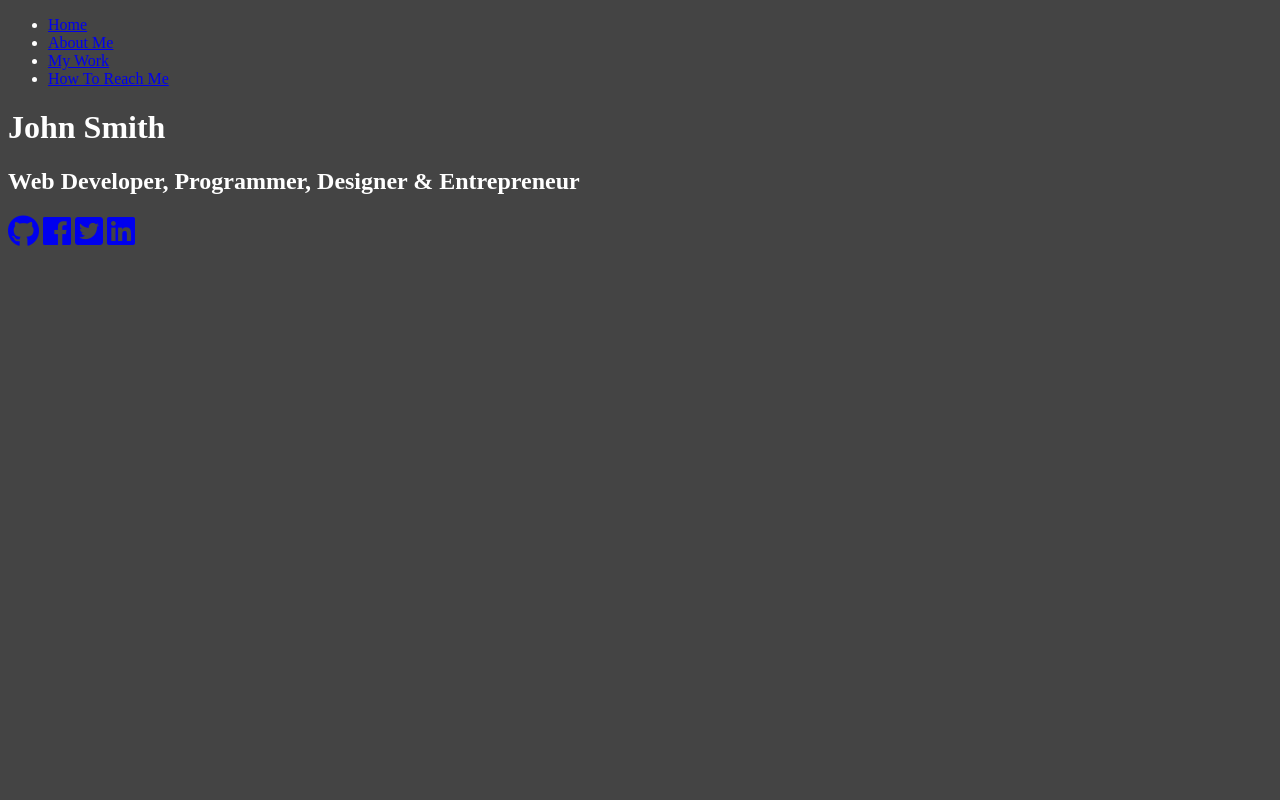
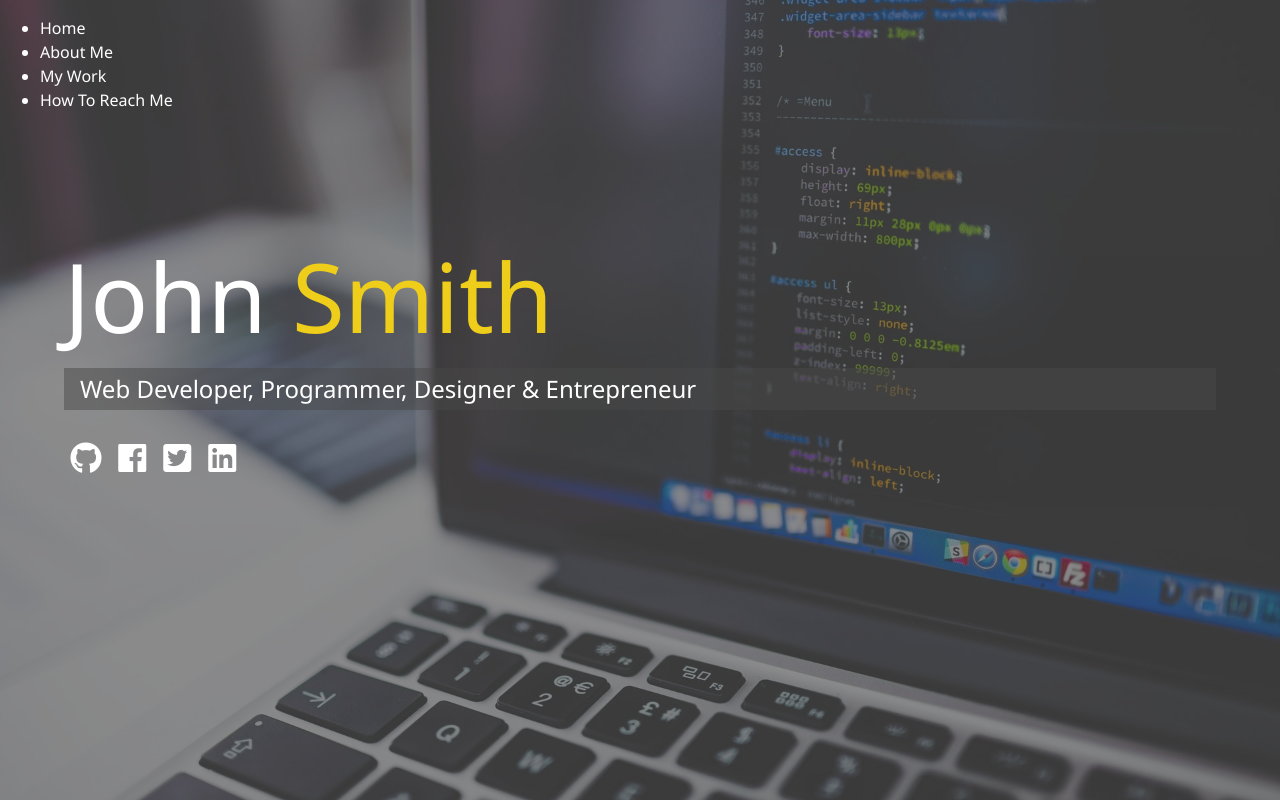
Before and after one commit to AgkTF/Portfolio_website, a website: page dist/index.html in a window 1280 px wide. Drawn offline with nearby package versions, Linux system fonts and the light colour scheme; files that its build step writes are made by us from their sources.

Commit message:
Add congif.scss file

```diff
--- /dev/null
+++ b/scss/_config.scss
@@ -0,0 +1,30 @@
+$primary-color: #444;
+$secondary-color: #eece1a;
+$show-home-image: true;
+$home-image: url(../img/background.jpg);
+$background-opacity: 0.6;
+
+@mixin easeOut {
+    transition: all 0.5s ease-out;
+}
+
+@mixin background {
+    @if $show-home-image {
+        &#bg-img {
+            background: $home-image;
+            background-attachment: fixed;
+            background-size: cover;
+
+            &:after {
+                content: "";
+                position: absolute;
+                top: 0;
+                right: 0;
+                width: 100%;
+                height: 100%;
+                z-index: -1;
+                background: rgba($primary-color, $background-opacity);
+            }
+        }
+    }
+}
--- a/scss/main.scss
+++ b/scss/main.scss
@@ -1,6 +1,74 @@
-$primary-color: #444;
+@import "config";
+
+* {
+    box-sizing: border-box;
+}
 
 body {
+    @include background();
     background-color: $primary-color;
     color: #ffffff;
+    height: 100%;
+    margin: 0;
+    font-family: 'Segoe UI', Tahoma, Geneva, Verdana, sans-serif;
+    line-height: 1.5;
 }
+
+// Headings
+h1,
+h2,
+h3 {
+    margin: 0;
+    font-weight: 400;
+
+    &.lg-heading {
+        font-size: 6rem;
+    }
+
+    &.sm-heading {
+        margin-bottom: 2rem;
+        padding: 0.2rem 1rem;
+        background: rgba(lighten($color: $primary-color, $amount: 2), 0.5);
+    }
+}
+
+a {
+    color: #ffffff;
+    text-decoration: none;
+}
+
+header {
+    position: fixed;
+    width: 100%;
+    z-index: 2;
+}
+
+.text-secondary {
+    color: $secondary-color;
+}
+
+main {
+    padding: 4rem;
+    height: 100%;
+
+    .icons {
+        margin-top: 1rem;
+
+        a {
+            padding: 0.4rem;
+
+            &:hover {
+                color: $secondary-color;
+                @include easeOut();
+            }
+        }
+    }
+
+    &#home {
+        overflow: hidden;
+
+        h1 {
+            margin-top: 20vh;
+        }
+    }
+}
```
Also changed, not shown: 1 other file.
